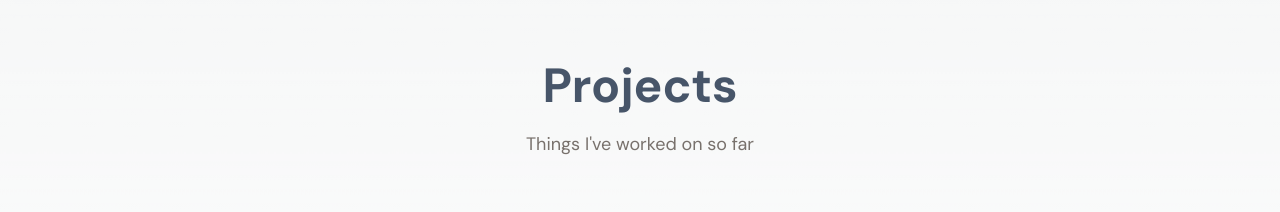
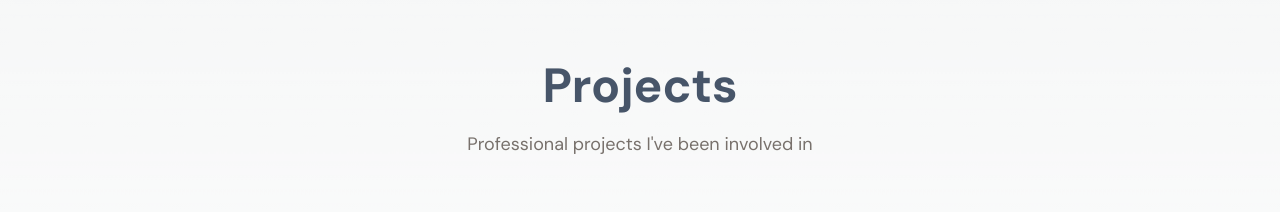
Before and after one commit to MatiasMontagna/developer-portfolio, a Next.js app: page / in a window 1280 px wide. Shown: the part 2740-2952 px from the top of the page. Built offline with nearby package versions, Linux system fonts and the light colour scheme.

Commit message:
feat(projects): change subtitle

```diff
--- a/src/components/Projects.tsx
+++ b/src/components/Projects.tsx
@@ -35,7 +35,7 @@ export default function Projects() {
     <div className="flex-col space-y-10 w-screen items-center" id="projects">
       <div className="flex-col justify-between items-center  h-20 md:h-24">
         <p className={TITLE_CLASSNAMES}>Projects</p>
-        <p className={SUBTITLE_CLASSNAMES}>Things I&apos;ve worked on so far</p>
+        <p className={SUBTITLE_CLASSNAMES}>Professional projects I&apos;ve been involved in</p>
       </div>
       <div className="flex-col md:flex-row flex-wrap items-center">
         {PROJECTS_DATA.map(({
```
